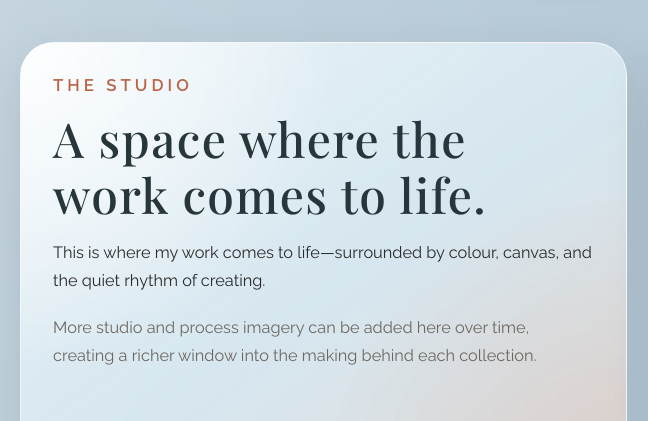
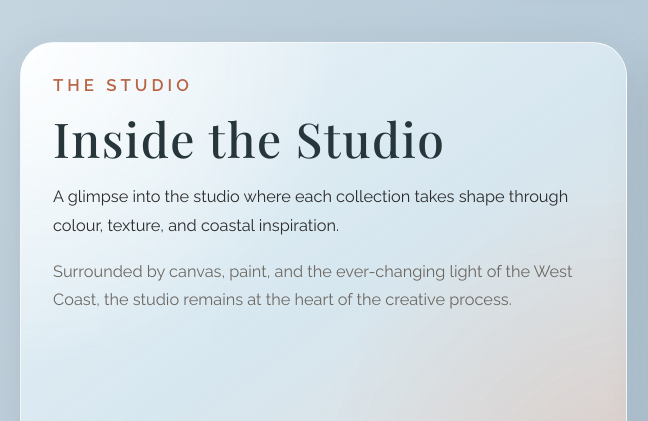
Before and after one commit to shannondenisejvv/EP-Art-Studio-V2, a plain HTML site: page index.html in a window 1280 px wide. Shown: the part 567-988 px from the top of the page, 0-648 px from the left. Drawn offline with nearby package versions, Linux system fonts and the light colour scheme.

Commit message:
Update index.html

```diff
--- a/index.html
+++ b/index.html
@@ -59,15 +59,15 @@
         <div class="studio-panel reveal">
           <div class="eyebrow">The Studio</div>
 
-          <h2>A space where the work comes to life.</h2>
+<h2>Inside the Studio</h2>
 
-          <p>
-            This is where my work comes to life—surrounded by colour, canvas, and the quiet rhythm of creating.
-          </p>
+<p>
+  A glimpse into the studio where each collection takes shape through colour, texture, and coastal inspiration.
+</p>
 
-          <p class="muted">
-            More studio and process imagery can be added here over time, creating a richer window into the making behind each collection.
-          </p>
+<p class="muted">
+  Surrounded by canvas, paint, and the ever-changing light of the West Coast, the studio remains at the heart of the creative process.
+</p>
         </div>
 
         <div class="studio-image-card reveal">
```
